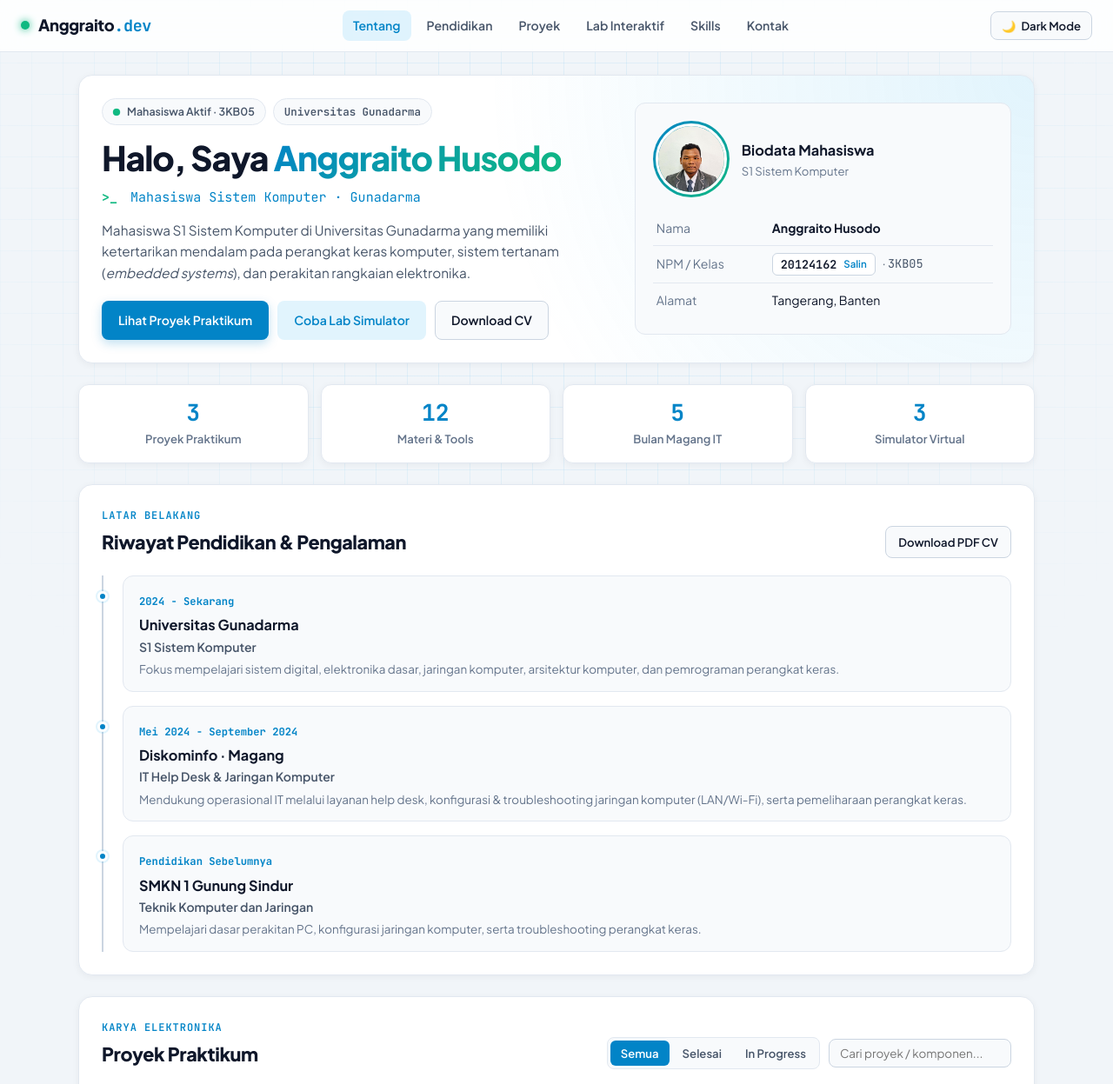
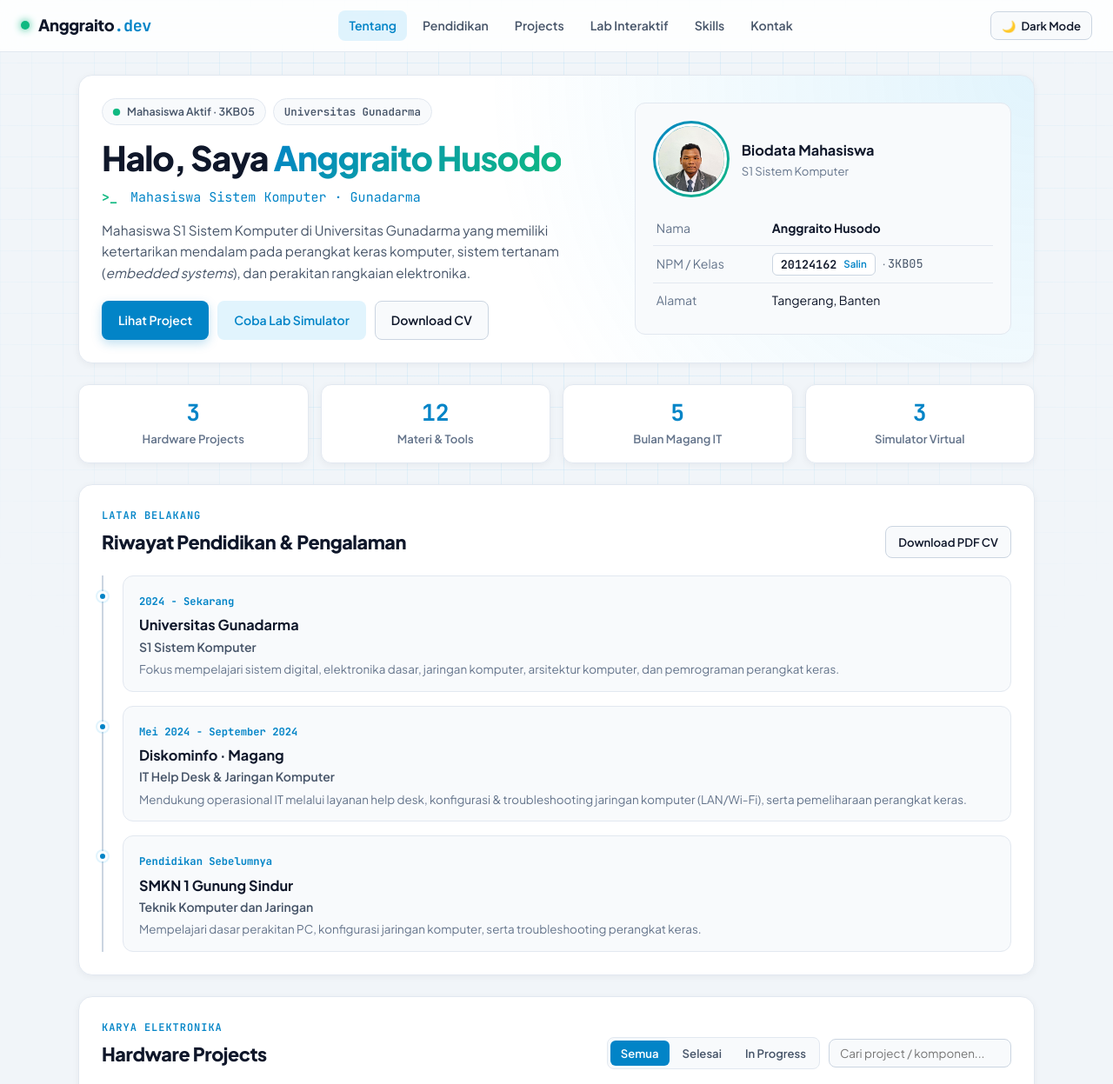
Before and after one commit to sohu3/Web-Assignment, a plain HTML site: page index.html in a window 1280 px wide. Shown: the top 1247 px of the page at 87% size. Drawn offline with Linux system fonts and the light colour scheme.

Commit message:
update proyek

```diff
--- a/index.html
+++ b/index.html
@@ -26,7 +26,7 @@
         <nav class="nav-links" id="nav-links" aria-label="Navigasi Utama">
             <a href="#tentang" class="nav-link active">Tentang</a>
             <a href="#pendidikan" class="nav-link">Pendidikan</a>
-            <a href="#proyek" class="nav-link">Proyek</a>
+            <a href="#proyek" class="nav-link">Projects</a>
             <a href="#simulator" class="nav-link">Lab Interaktif</a>
             <a href="#fokus" class="nav-link">Skills</a>
             <a href="#kontak" class="nav-link">Kontak</a>
@@ -68,7 +68,7 @@
                 </p>
 
                 <div class="hero-actions">
-                    <a href="#proyek" class="btn-primary">Lihat Proyek Praktikum</a>
+                    <a href="#proyek" class="btn-primary">Lihat Project</a>
                     <a href="#simulator" class="btn-secondary">Coba Lab Simulator</a>
                     <a href="cv-anggraito.pdf" download class="btn-outline btn-download" id="btn-download-cv">
                         Download CV
@@ -116,7 +116,7 @@
         <section class="stats-bar reveal" aria-label="Ringkasan Portofolio">
             <div class="stat-item">
                 <span class="stat-num" data-target="3">0</span>
-                <span class="stat-label">Proyek Praktikum</span>
+                <span class="stat-label">Hardware Projects</span>
             </div>
             <div class="stat-item">
                 <span class="stat-num" data-target="12">0</span>
@@ -175,22 +175,22 @@
             </div>
         </section>
 
-        <!-- Proyek Praktikum dengan Filter & Lightbox -->
+        <!-- Hardware Projects dengan Filter & Lightbox -->
         <section id="proyek" class="card-section reveal">
             <div class="section-header proyek-header">
                 <div>
                     <span class="section-kicker">Karya Elektronika</span>
-                    <h2>Proyek Praktikum</h2>
+                    <h2>Hardware Projects</h2>
                 </div>
 
                 <div class="proyek-controls">
-                    <div class="filter-group" role="tablist" aria-label="Filter status proyek">
+                    <div class="filter-group" role="tablist" aria-label="Filter status project">
                         <button type="button" class="filter-btn active" data-filter="all" role="tab" aria-selected="true">Semua</button>
                         <button type="button" class="filter-btn" data-filter="selesai" role="tab" aria-selected="false">Selesai</button>
                         <button type="button" class="filter-btn" data-filter="progress" role="tab" aria-selected="false">In Progress</button>
                     </div>
                     <div class="search-box">
-                        <input type="search" id="project-search" placeholder="Cari proyek / komponen..." aria-label="Cari proyek atau komponen">
+                        <input type="search" id="project-search" placeholder="Cari project / komponen..." aria-label="Cari project atau komponen">
                     </div>
                 </div>
             </div>
@@ -285,7 +285,7 @@
                     </div>
                 </article>
             </div>
-            <p class="empty-state" id="proyek-empty" hidden>Tidak ada proyek yang cocok dengan filter atau pencarianmu.</p>
+            <p class="empty-state" id="proyek-empty" hidden>Tidak ada project yang cocok dengan filter atau pencarianmu.</p>
         </section>
 
         <!-- Lab Interaktif: Simulator Virtual Prototipe -->
@@ -477,7 +477,7 @@
             <div class="kontak-grid">
                 <div class="kontak-info-col">
                     <p class="proyek-deskripsi">
-                        Terbuka untuk diskusi seputar perkuliahan, proyek praktikum elektronika, maupun kolaborasi teknologi:
+                        Terbuka untuk diskusi seputar perkuliahan, project elektronika, maupun kolaborasi teknologi:
                     </p>
                     <div class="kontak-list">
                         <div class="kontak-item">
@@ -508,7 +508,7 @@
                         <div class="form-field">
                             <label for="sender-topic">Topik</label>
                             <select id="sender-topic" name="topic">
-                                <option value="Diskusi Proyek">Diskusi Proyek</option>
+                                <option value="Diskusi Project">Diskusi Project</option>
                                 <option value="Perkuliahan">Perkuliahan</option>
                                 <option value="Kolaborasi">Kolaborasi</option>
                             </select>
@@ -531,13 +531,13 @@
     <!-- Back to top -->
     <button type="button" id="back-to-top" class="back-to-top" aria-label="Kembali ke atas">&uarr;</button>
 
-    <!-- Lightbox Modal untuk Preview Gambar Proyek -->
+    <!-- Lightbox Modal untuk Preview Gambar Project -->
     <div id="image-modal" class="modal" role="dialog" aria-modal="true" aria-labelledby="modal-caption" hidden>
         <div class="modal-dialog">
             <button type="button" class="modal-close" id="modal-close" aria-label="Tutup preview gambar">&times;</button>
             <div class="modal-media">
                 <button type="button" class="modal-nav modal-prev" id="modal-prev" aria-label="Gambar sebelumnya">&#10094;</button>
-                <img id="modal-img" src="" alt="Preview Proyek">
+                <img id="modal-img" src="" alt="Preview Project">
                 <button type="button" class="modal-nav modal-next" id="modal-next" aria-label="Gambar berikutnya">&#10095;</button>
             </div>
             <div class="modal-meta">
--- a/js/script.js
+++ b/js/script.js
@@ -247,7 +247,7 @@ document.addEventListener('DOMContentLoaded', () => {
     });
 
     // =========================================================
-    // 7. Filter & Search Proyek Praktikum
+    // 7. Filter & Search Projects
     // =========================================================
     const filterButtons = document.querySelectorAll('.filter-btn');
     const searchInput = document.getElementById('project-search');
```
